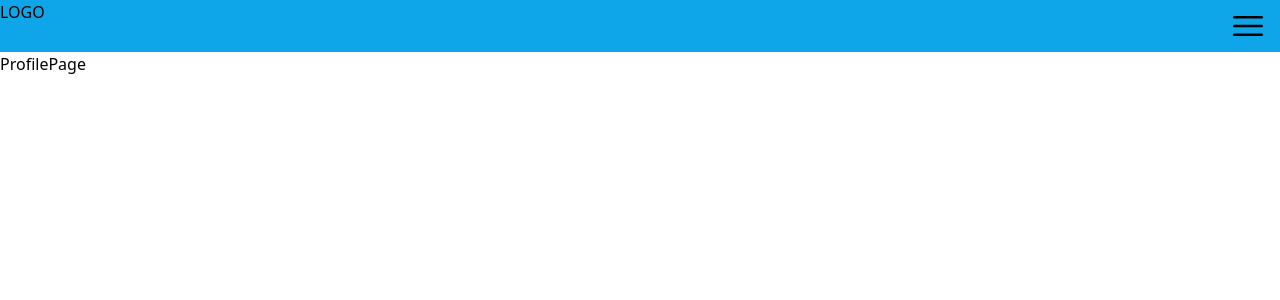
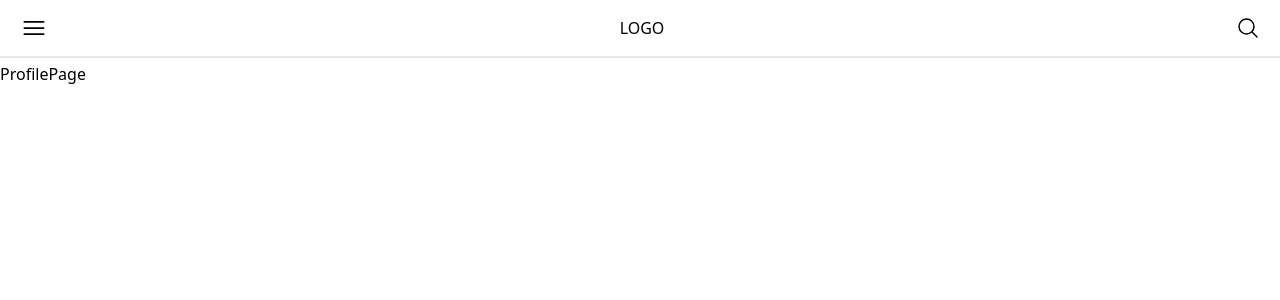
Before and after one commit to Shaymoun/eventify, a React (Vite) app: page /profile in a window 1280 px wide. Shown: the top 300 px of the page. Built offline with nearby package versions, Linux system fonts and the light colour scheme.

Commit message:
chore: Changed main navigation. Added expandable search bar.

```diff
--- a/src/components/MainNavigation.jsx
+++ b/src/components/MainNavigation.jsx
@@ -2,18 +2,27 @@ import { Link, NavLink } from "react-router-dom"
 import { useContext } from "react"
 import NavigationButton from "../ui/NavigationButton"
 import { EventifyContext } from "../store/eventify-context"
+import SearchButton from "../ui/SearchButton"
+import SearchBar from "./SearchBar"
 
 const MainNavigation = () => {
-	const { darkMode, mobileMenuOpen, toggleMenu } = useContext(EventifyContext)
+	const { darkMode, mobileMenuOpen, toggleMenu, toggleSearchBar } =
+		useContext(EventifyContext)
 	const navBarClasses = `bg-sky-500 fixed inset-0 h-dvh ${
-		mobileMenuOpen ? "" : "translate-x-full"
+		mobileMenuOpen ? "" : "-translate-x-full"
 	}`
 
 	return (
-		<header className='relative flex justify-between overflow-x-hidden bg-sky-500'>
+		<div className='border-b-2 mb-1 p-2'>
+			<header className='relative flex justify-between items-center overflow-x-hidden  '>
+				<NavigationButton
+					mobileMenuOpen={mobileMenuOpen}
+					toggleMenu={toggleMenu}
+				/>
 				<div>
 					<Link to='/'>LOGO</Link>
 				</div>
+				<SearchButton onClick={toggleSearchBar} iconClassses='h-6 w-6' />
 				<nav className={navBarClasses}>
 					<ul className='flex flex-col justify-around items-center h-full w-full'>
 						<NavLink to='/profile' onClick={toggleMenu}>
@@ -27,11 +36,9 @@ const MainNavigation = () => {
 						</NavLink>
 					</ul>
 				</nav>
-			<NavigationButton
-				mobileMenuOpen={mobileMenuOpen}
-				toggleMenu={toggleMenu}
-			/>
 			</header>
+			<SearchBar />
+		</div>
 	)
 }
 
--- /dev/null
+++ b/src/components/SearchBar.jsx
@@ -0,0 +1,35 @@
+import { useContext } from "react"
+import SearchButton from "../ui/SearchButton"
+import { EventifyContext } from "../store/eventify-context"
+
+const SearchBar = () => {
+	const { searchBarOpen } = useContext(EventifyContext)
+
+	return (
+		<search
+			className={`flex justify-center items-center  bg-white px-1  ${
+				searchBarOpen ? "block h-16" : "hidden h-0"
+			}`}>
+			<form className='relative'>
+				<input
+					type='text'
+					name='event-name'
+					className='border-y-2 border-l-2 px-2 py-2 rounded-l-lg w-1/2'
+					placeholder='Search event'
+				/>
+				<input
+					type='text'
+					name='event-city'
+					className='border-2 px-2 py-2 rounded-r-lg w-1/2'
+					placeholder='City or zip code'
+				/>
+				<SearchButton
+					iconClassses='h-6 w-6'
+					buttonClasses='absolute inset-y-0 right-0 '
+				/>
+			</form>
+		</search>
+	)
+}
+
+export default SearchBar
--- a/src/index.css
+++ b/src/index.css
@@ -7,3 +7,6 @@
 	margin: 0;
 	box-sizing: border-box;
 }
+/* body {
+	background-color: #463434;
+} */
--- a/src/store/eventify-context.jsx
+++ b/src/store/eventify-context.jsx
@@ -3,21 +3,30 @@ import { createContext, useState } from "react"
 export const EventifyContext = createContext({
 	darkMode: false,
 	mobileMenuOpen: false,
+	searchBarOpen: false,
 	toggleMenu: () => {},
+	toggleSearchBar: () => {},
 })
 
 const EventifyContextProvider = ({ children }) => {
 	const [darkMode, setDarkMode] = useState(false)
 	const [mobileMenuOpen, setMobileMenuOpen] = useState(false)
+	const [searchBarOpen, setSearchBarOpen] = useState(false)
 
 	const toggleMenu = () => {
 		setMobileMenuOpen(menuState => !menuState)
 	}
 
+	const toggleSearchBar = () => {
+		setSearchBarOpen(searchBarState => !searchBarState)
+	}
+
 	const ctxValue = {
 		darkMode,
 		mobileMenuOpen,
+		searchBarOpen,
 		toggleMenu,
+		toggleSearchBar,
 	}
 
 	return (
--- a/src/ui/NavigationButton.jsx
+++ b/src/ui/NavigationButton.jsx
@@ -3,9 +3,9 @@ import { Bars3Icon, XMarkIcon } from "@heroicons/react/24/outline"
 
 const NavigationButton = ({ mobileMenuOpen, toggleMenu, ...props }) => {
 	let icon = mobileMenuOpen ? (
-		<XMarkIcon className='block h-10 w-10' />
+		<XMarkIcon className='block h-7 w-7' />
 	) : (
-		<Bars3Icon className='block h-10 w-10' />
+		<Bars3Icon className='block h-7 w-7' />
 	)
 
 	return (
--- /dev/null
+++ b/src/ui/SearchButton.jsx
@@ -0,0 +1,16 @@
+import { MagnifyingGlassIcon } from "@heroicons/react/24/outline"
+
+const SearchButton = ({ buttonClasses, iconClassses, ...props }) => {
+	return (
+		<button
+			className={`flex items-center justify-center px-3 py-1.5 ${buttonClasses} `}
+			{...props}
+			aria-label='Wł./wył. wyszukiwanie'>
+			<MagnifyingGlassIcon className={iconClassses}>
+				SearchButton
+			</MagnifyingGlassIcon>
+		</button>
+	)
+}
+
+export default SearchButton
```
Lines whose indentation alone changed are shown as unchanged.
